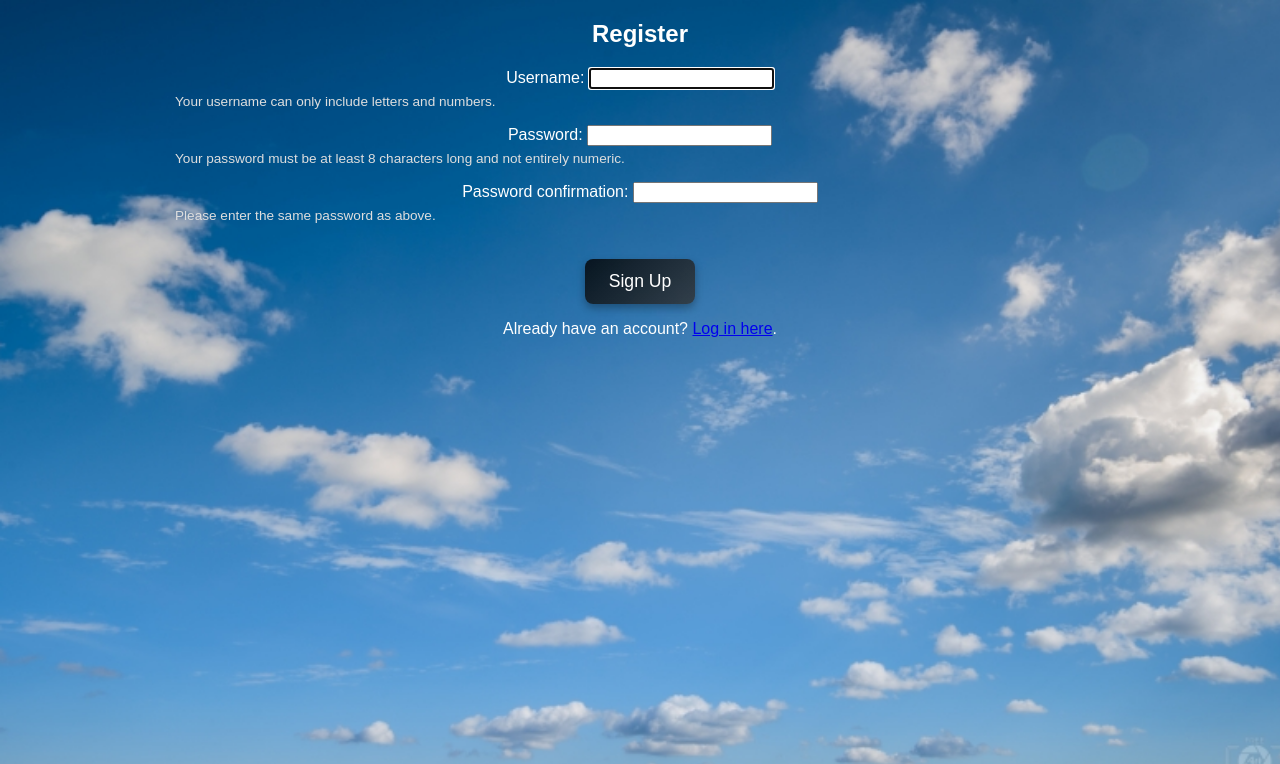
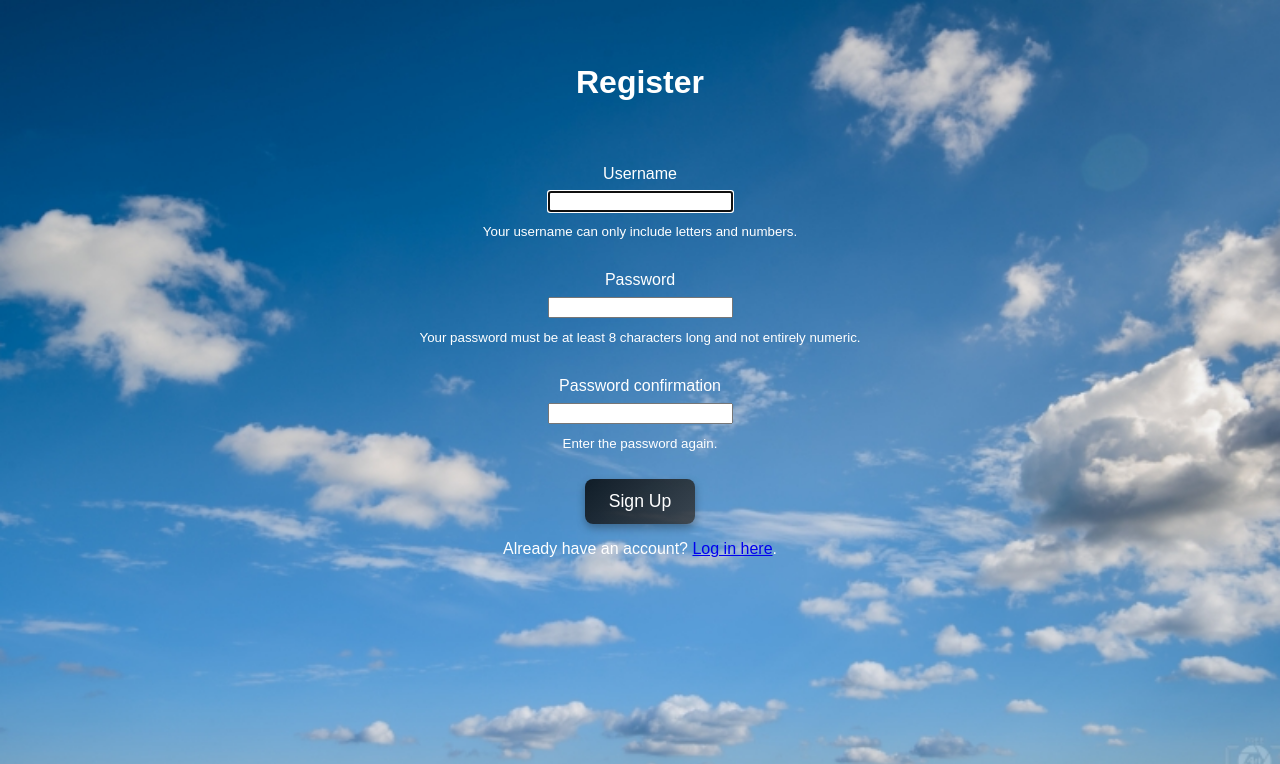
Before and after one commit to saricic/forecastProject, a Django app: page /register/ in a window 1280 px wide; the page is wider, and only the part inside the window is pictured. Shown: the top 764 px of that part. Run offline with Django 5.2, Linux system fonts and the light colour scheme.

Commit message:
style improved

```diff
--- a/weather/forms.py
+++ b/weather/forms.py
@@ -5,16 +5,17 @@ from django.contrib.auth.models import User
 class CustomUserCreationForm(UserCreationForm):
     def __init__(self, *args, **kwargs):
         super().__init__(*args, **kwargs)
-        # Explicitly set widget id attributes so labels reference valid ids
-        self.fields['username'].widget.attrs.update({'id': 'id_username'})
-        self.fields['password1'].widget.attrs.update({'id': 'id_password1'})
-        self.fields['password2'].widget.attrs.update({'id': 'id_password2'})
 
-        # Override the default help texts
+        # Widget'lara özel CSS sınıfları ekleme
+        self.fields['username'].widget.attrs.update({'id': 'id_username', 'class': 'form-control'})
+        self.fields['password1'].widget.attrs.update({'id': 'id_password1', 'class': 'form-control'})
+        self.fields['password2'].widget.attrs.update({'id': 'id_password2', 'class': 'form-control'})
+
+        # Help text'leri özelleştirme
         self.fields['username'].help_text = "Your username can only include letters and numbers."
         self.fields[
             'password1'].help_text = "Your password must be at least 8 characters long and not entirely numeric."
-        self.fields['password2'].help_text = "Please enter the same password as above."
+        self.fields['password2'].help_text = "Enter the password again."
 
     class Meta:
         model = User
--- a/weather/static/css/weather_styles.css
+++ b/weather/static/css/weather_styles.css
@@ -106,3 +106,28 @@ button:hover {
     background: linear-gradient(135deg, rgba(0, 0, 0, 1), rgba(50, 50, 50, 1));
     box-shadow: 0 6px 12px rgba(0, 0, 0, 0.4);
 }
+
+.form-group {
+    margin-bottom: 1rem;
+}
+
+.help-text {
+    display: block; /* Help text'i bir alt satıra alır */
+    margin-top: 3rem; /*Help text ile input arasına boşluk ekler */
+    color: #6c757d; /* Help text rengini ayarlar */
+}
+
+.block-group{
+    margin-top: 2rem;
+    display: block;
+    margin-bottom: 0.5rem;
+}
+
+.register-h2{
+    margin-top: 4rem;
+    margin-bottom: 4rem;
+}
+
+.text-muted{
+    margin-top: 0.75rem;
+}
--- a/weather/templates/login.html
+++ b/weather/templates/login.html
@@ -11,7 +11,7 @@
     <form method="post">
         {% csrf_token %}
         {{ form.as_p }}
-        <button type="submit">Login</button>
+        <button type="submit deneme">Login</button>
     </form>
     <p>Don't have an account? <a href="{% url 'register' %}">Register here</a>.</p>
 </body>
--- a/weather/templates/register.html
+++ b/weather/templates/register.html
@@ -7,12 +7,37 @@
     <link rel="stylesheet" type="text/css" href="{% static 'css/weather_styles.css' %}">
 </head>
 <body>
-    <h2>Register</h2>
+    <h1 class="register-h2">Register</h1>
     <form method="post">
         {% csrf_token %}
-        {{ form.as_p }}
-        <button type="submit">Sign Up</button>
-    </form>
+
+        <div class="form-group" id="usernamelabel">
+          <label class="block-group" for="{{ form.username.id_for_label }}">{{ form.username.label }}</label>
+          {{ form.username }}
+          {% if form.username.help_text %}
+            <small class="form-text text-muted block-group">{{ form.username.help_text }}</small>
+          {% endif %}
+        </div>
+
+        <div class="form-group block-group">
+          <label  class="block-group" for="{{ form.password1.id_for_label }}">{{ form.password1.label }}</label>
+          {{ form.password1 }}
+          {% if form.password1.help_text %}
+            <small class="form-text text-muted block-group">{{ form.password1.help_text }}</small>
+          {% endif %}
+        </div>
+
+        <div class="form-group block-group">
+          <label class="block-group"  for="{{ form.password2.id_for_label }}">{{ form.password2.label }}</label>
+          {{ form.password2 }}
+          {% if form.password2.help_text %}
+            <small class="form-text text-muted block-group">{{ form.password2.help_text }}</small>
+          {% endif %}
+        </div>
+
+        <button type="submit" class="btn btn-primary">Sign Up</button>
+      </form>
+
     <p>Already have an account? <a href="{% url 'login' %}">Log in here</a>.</p>
 </body>
 </html>
```
Also changed, not shown: README.md (added).
